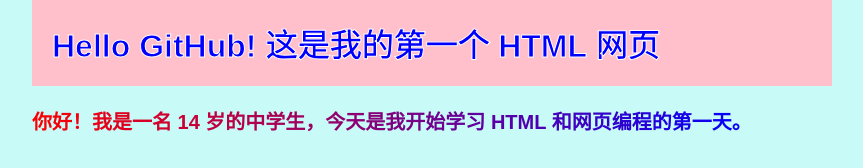
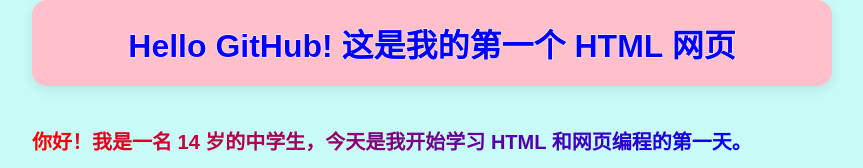
Before and after one commit to jiebochua-tech/code, a plain HTML site: page index.html in a window 1280 px wide. Shown: the top 168 px of the page, without its empty margins (208-1071 px from the left). Drawn offline with Linux system fonts and the light colour scheme.

Commit message:
fix some error

```diff
--- a/index.html
+++ b/index.html
@@ -15,9 +15,9 @@
 <body>
 
     <!-- 1. 网页主标题（卡片包覆） -->
-<div style="background-color: pink; padding: 20px; font-family: "Arial Rounded MT Bold", "Comic Sans MS", "Microsoft JhengHei", "PingFang SC", sans-serif;
+<div style="background-color: pink; padding: 20px; , sans-serif;
 border-radius: 15px; box-shadow: 0 4px 12px rgba(0,0,0,0.08); text-align: center; margin-bottom: 20px;">
-    <h1 style="color: blue; -webkit-text-stroke: 1px white; margin: 0;">Hello GitHub! 这是我的第一个 HTML 网页 </h1>
+    <h1 style="color: blue; -webkit-text-stroke: 1px white; paint-order: stroke fill; margin: 0;">Hello GitHub! 这是我的第一个 HTML 网页 </h1>
 </div>
 
 
```
